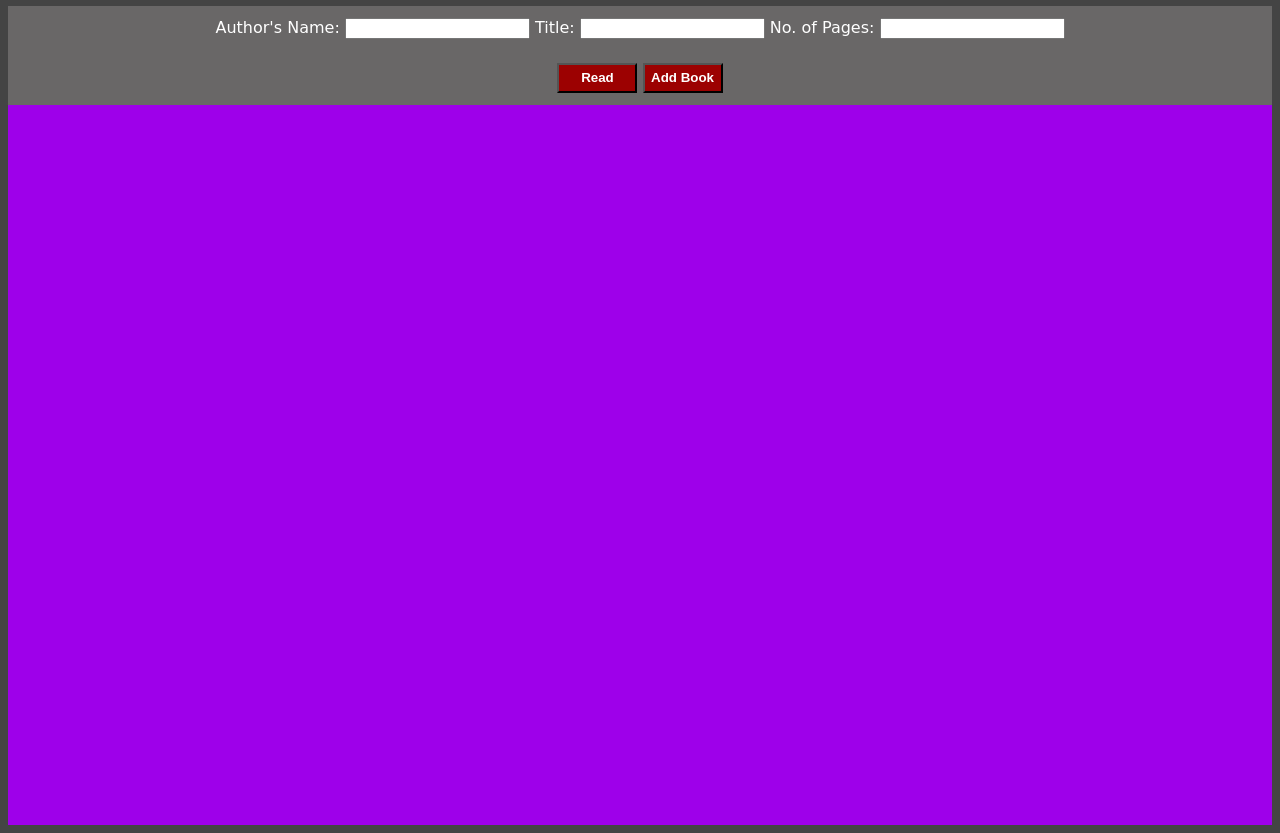
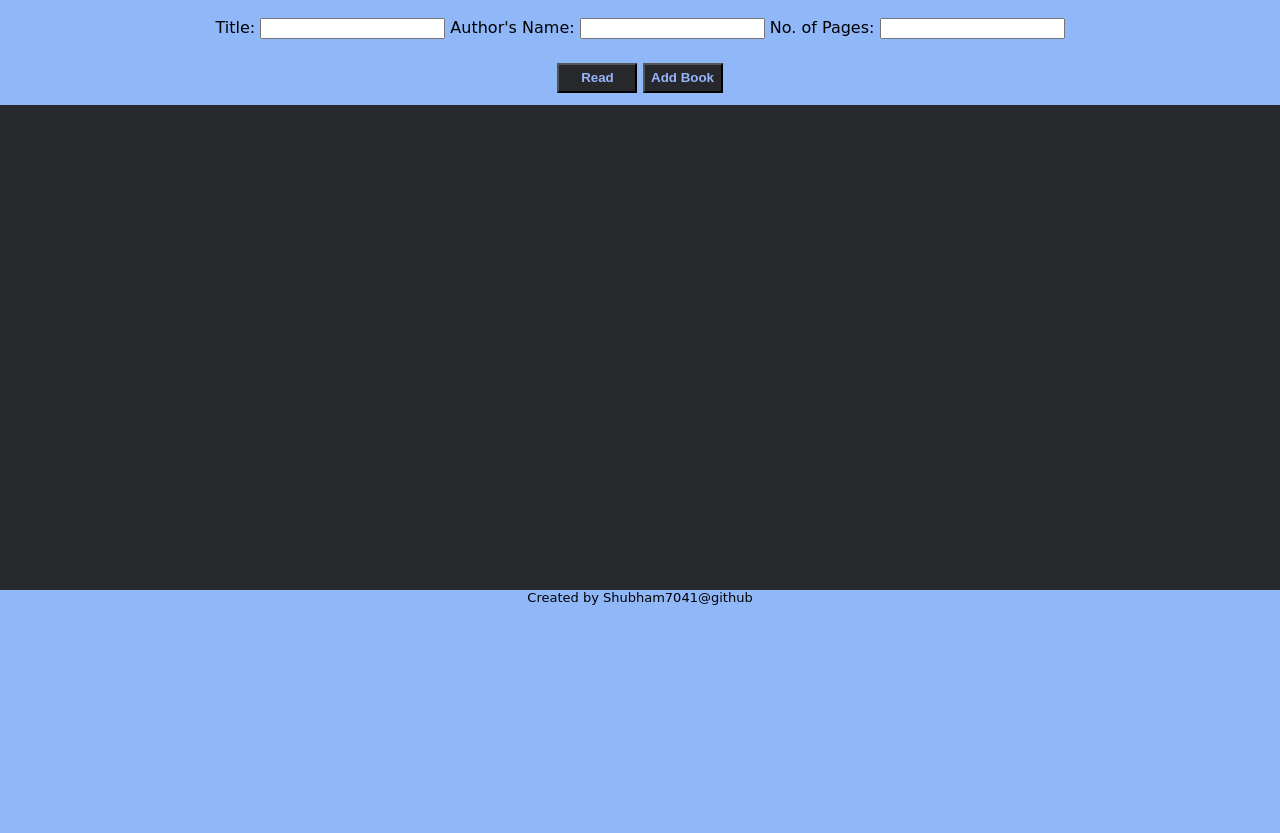
Before and after one commit to Shubham7041/library, a plain HTML site: page index.html in a window 1280 px wide. Shown: the part 75-908 px from the top of the page. After the commit the page ends 800 px from the top, so only its background shows below. Drawn offline with Linux system fonts and the light colour scheme.

Commit message:
Project is Completed.

```diff
--- a/index.html
+++ b/index.html
@@ -8,10 +8,10 @@
     <h1 id="heading">My Library</h1>
     <form id="AddBookForm">
       <div id="inputfield">
+        <label>Title: </label>
+        <input class="TitleInput" type="text" />
         <label>Author's Name: </label>
         <input class="AuthorInput" type="text" />
-        <label>Title: </label>
-        <input class="TitleInput" type="text" />
         <label>No. of Pages: </label>
         <input class="NoOfPage" type="text" />
       </div>
@@ -25,6 +25,7 @@
       </div>
     </form>
     <div id="display"></div>
+    <footer>Created by Shubham7041@github</footer>
     <script src="script.js"></script>
   </body>
 </html>
--- a/script.js
+++ b/script.js
@@ -52,11 +52,11 @@ function load() {
     shelf.appendChild(title);
 
     let author = document.createElement("p");
-    author.innerHTML = book.Author;
+    author.innerHTML = `Author: ${book.Author}`;
     shelf.appendChild(author);
 
     let page = document.createElement("p");
-    page.innerHTML = book.Page;
+    page.innerHTML = `Pages: ${book.Page}`;
     shelf.appendChild(page);
 
     let read = document.createElement("button");
--- a/style.css
+++ b/style.css
@@ -1,7 +1,7 @@
 body {
-  background-color: rgb(68, 68, 68);
+  background-color: #90b8f8;
   font-family: cursive;
-  color: rgb(255, 255, 255);
+  color: #000;
 }
 #heading {
   text-align: center;
@@ -10,7 +10,7 @@ body {
   display: flex;
   flex-direction: column;
   align-items: center;
-  background-color: rgb(105, 103, 103);
+  background-color: #90b8f8;
 }
 #inputfield,
 #buttons {
@@ -23,13 +23,15 @@ body {
   justify-content: center;
   flex-wrap: wrap;
   width: auto;
-  height: 720px;
-  background-color: rgb(158, 0, 234);
+  height: 460px;
+  margin: 0 -8px;
+  padding-top: 25px;
+  background-color: #26282b;
 }
 
 .button-style {
-  background-color: rgb(156, 1, 1);
-  color: rgb(255, 255, 255);
+  background-color: #26282b;
+  color: #97b5fa;
   width: 80px;
   height: 30px;
   font-weight: bold;
@@ -39,7 +41,7 @@ body {
   display: block;
   text-align: center;
   margin: 8px;
-  background-color: #01a1d4;
+  background-color: #5f85db;
   width: 190px;
   height: 180px;
   border-radius: 10%;
@@ -49,3 +51,8 @@ body {
 p {
   margin: 5px;
 }
+
+footer {
+  font-size: small;
+  text-align: center;
+}
```
